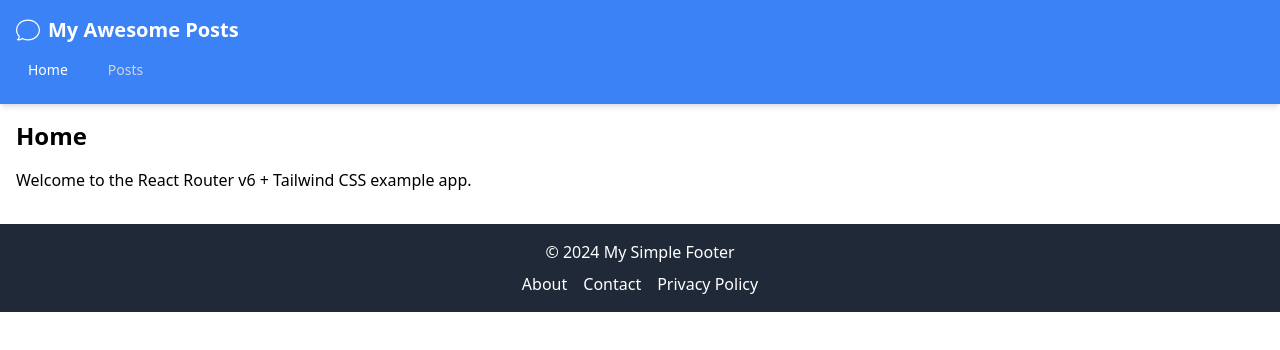
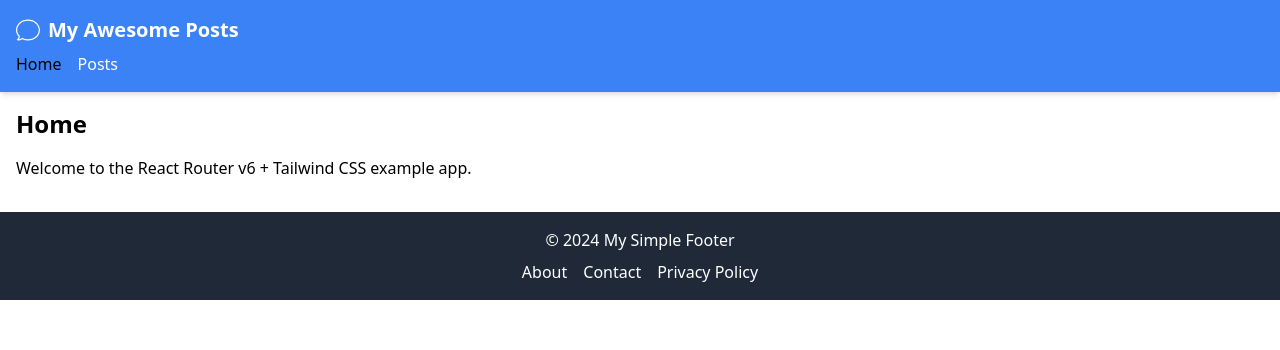
Before and after one commit to luluCodingWizard/react-router-v6, a React (Create React App) app: page / in a window 1280 px wide. Shown: the top 350 px of the page. Built offline with nearby package versions, Linux system fonts and the light colour scheme; the HTML template or start-up script is replaced by a standard one.

Commit message:
feat: styling active Link components

```diff
--- a/src/App.js
+++ b/src/App.js
@@ -1,4 +1,4 @@
-import { Routes, Route, Link } from "react-router-dom";
+import { Routes, Route, NavLink } from "react-router-dom";
 import SpeechIcon from "./components/atoms/SpeechIcon";
 import Footer from "./components/atoms/Footer";
 import PostDetails from "./components/molecules/PostDetails";
@@ -14,20 +14,24 @@ function App() {
           <SpeechIcon className="h-6 w-6 mr-2" />
           <h1 className="text-xl font-bold">My Awesome Posts</h1>
         </div>
-        <div class="flex space-x-4 mt-2">
-          <Link
+        <div className="flex space-x-4 mt-2">
+          <NavLink
             to="/"
-            class="rounded-md  px-3 py-2 text-sm font-medium text-white"
+            className={({ isActive }) =>
+              `shared-class ${isActive ? " text-black" : "text-white"}`
+            }
             aria-current="page"
           >
             Home
-          </Link>
-          <Link
+          </NavLink>
+          <NavLink
             to="/posts"
-            class="rounded-md px-3 py-2 text-sm font-medium text-gray-300 hover:bg-gray-700 hover:text-white"
+            className={({ isActive }) =>
+              `shared-class ${isActive ? " text-black" : "text-white"}`
+            }
           >
             Posts
-          </Link>
+          </NavLink>
         </div>
       </header>
       {/* my app pages goes here */}
--- a/src/components/organisms/Posts/index.jsx
+++ b/src/components/organisms/Posts/index.jsx
@@ -1,5 +1,5 @@
 import React, { useState, useEffect } from "react";
-import { Outlet, Link } from "react-router-dom";
+import { Outlet, NavLink } from "react-router-dom";
 
 const Posts = () => {
   const [posts, setPosts] = useState([]);
@@ -16,9 +16,16 @@ const Posts = () => {
       <ul>
         {posts.map((post) => (
           <li key={post.id} className="mb-2">
-            <Link to={`${post.id}`} className="text-blue-500">
+            <NavLink
+              to={`${post.id}`}
+              className={({ isActive }) =>
+                `shared-class text-blue-600 ${
+                  isActive ? " bg-gray-400" : " bg-transparent"
+                }`
+              }
+            >
               {post.title}
-            </Link>
+            </NavLink>
           </li>
         ))}
       </ul>
```
